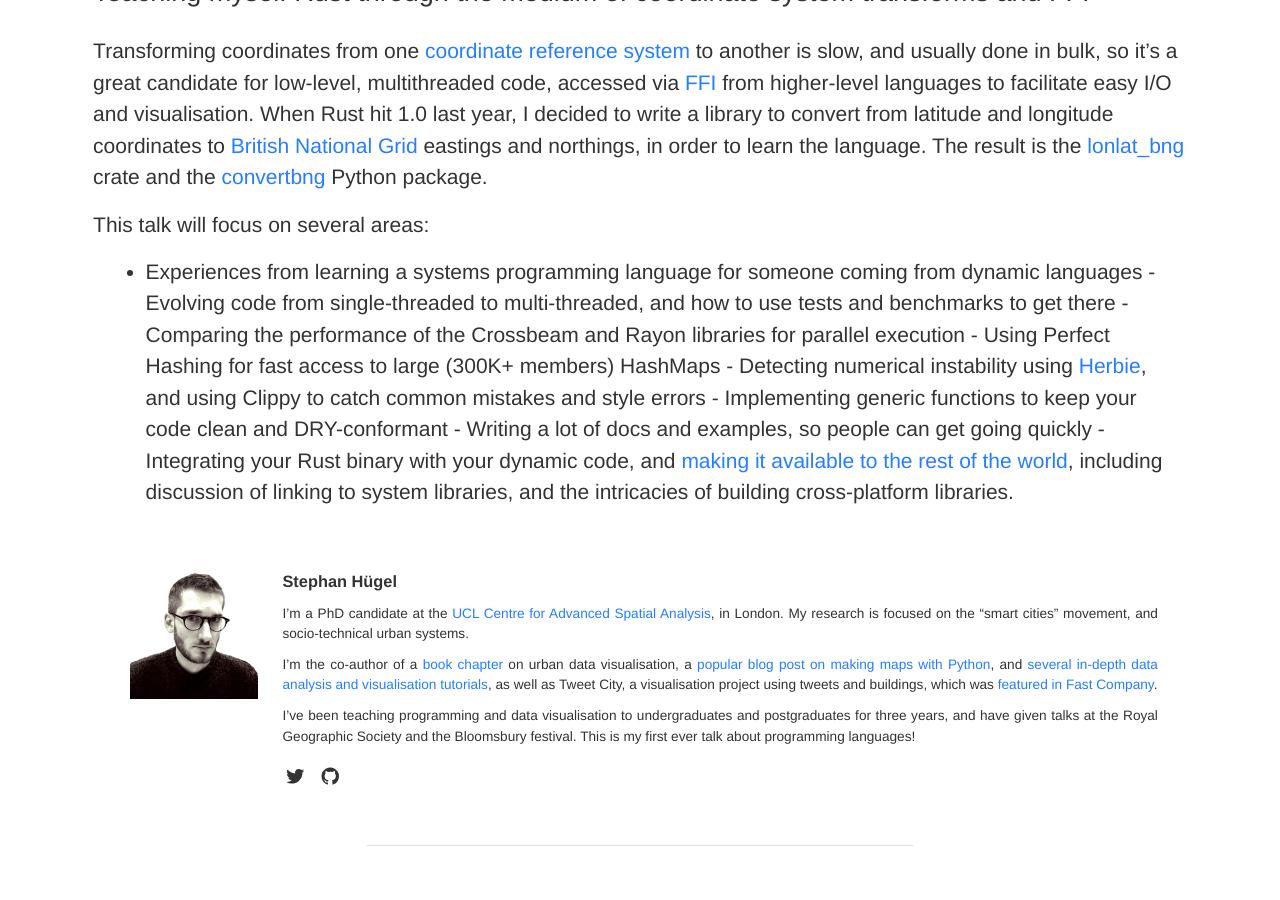
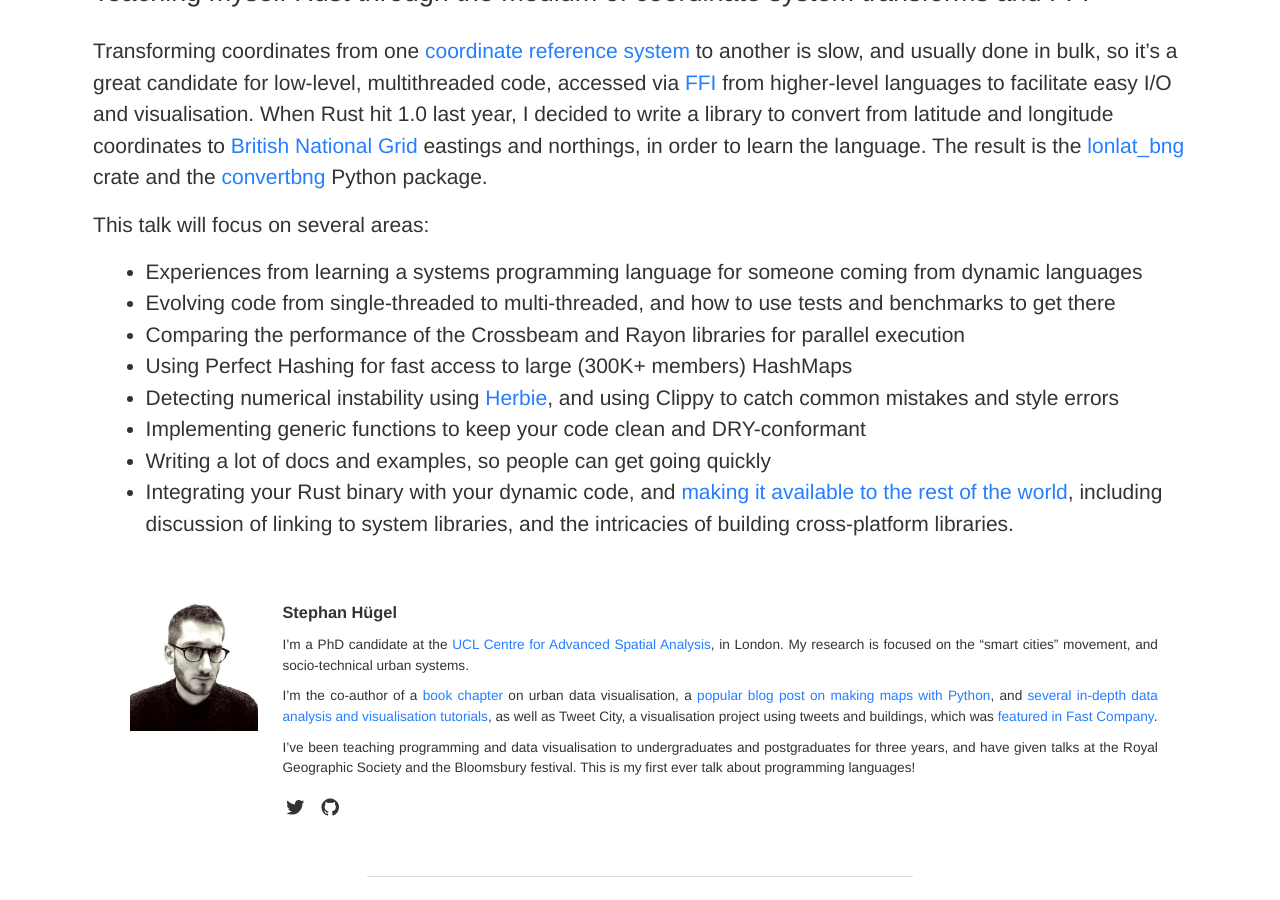
Before and after one commit to RustFestEU/blog.rustfest.eu, a Jekyll site: the page built from talks.html, in a window 1280 px wide and 900 px high, scrolled down 421 px. Built offline with Jekyll 4.4.1, drawn with Linux system fonts in a browser that asks for light colours.

Commit message:
fix formatting

```diff
--- a/_data/talks.yml
+++ b/_data/talks.yml
@@ -26,15 +26,15 @@
 When Rust hit 1.0 last year, I decided to write a library to convert from latitude and longitude coordinates to [British National Grid](https://en.wikipedia.org/wiki/Ordnance_Survey_National_Grid) eastings and northings, in order to learn the language. The result is the [lonlat_bng](https://github.com/urschrei/lonlat_bng) crate and the [convertbng](https://github.com/urschrei/convertbng) Python package.
 \n\n
 This talk will focus on several areas:
-
-- Experiences from learning a systems programming language for someone coming from dynamic languages
-- Evolving code from single-threaded to multi-threaded, and how to use tests and benchmarks to get there
-- Comparing the performance of the Crossbeam and Rayon libraries for parallel execution
-- Using Perfect Hashing for fast access to large (300K+ members) HashMaps
-- Detecting numerical instability using [Herbie](https://github.com/mcarton/rust-herbie-lint), and using Clippy to catch common mistakes and style errors
-- Implementing generic functions to keep your code clean and DRY-conformant
-- Writing a lot of docs and examples, so people can get going quickly
-- Integrating your Rust binary with your dynamic code, and [making it available to the rest of the world](https://pypi.python.org/pypi/convertbng), including discussion of linking to system libraries, and the intricacies of building cross-platform libraries."
+\n
+\n  - Experiences from learning a systems programming language for someone coming from dynamic languages
+\n  - Evolving code from single-threaded to multi-threaded, and how to use tests and benchmarks to get there
+\n  - Comparing the performance of the Crossbeam and Rayon libraries for parallel execution
+\n  - Using Perfect Hashing for fast access to large (300K+ members) HashMaps
+\n  - Detecting numerical instability using [Herbie](https://github.com/mcarton/rust-herbie-lint), and using Clippy to catch common mistakes and style errors
+\n  - Implementing generic functions to keep your code clean and DRY-conformant
+\n  - Writing a lot of docs and examples, so people can get going quickly
+\n  - Integrating your Rust binary with your dynamic code, and [making it available to the rest of the world](https://pypi.python.org/pypi/convertbng), including discussion of linking to system libraries, and the intricacies of building cross-platform libraries."
 
 - title: "Hobby-oriented programming"
   public: true
```
